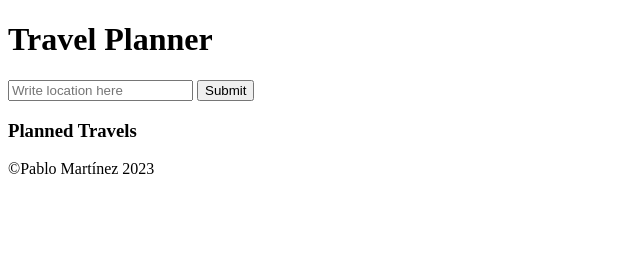
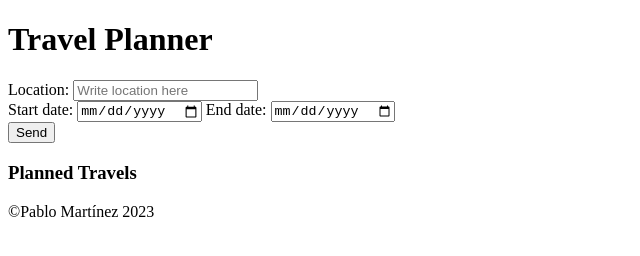
Before and after one commit to pablomartan/travel-app, a plain HTML site: page src/client/html/index.html in a window 1280 px wide. Shown: the whole page, without its empty margins (0-640 px from the left). Drawn offline with Linux system fonts and the light colour scheme.

Commit message:
feat: added form for travel dates

```diff
--- a/src/client/html/index.html
+++ b/src/client/html/index.html
@@ -11,10 +11,17 @@
         </header>
         <section id="planner-container">
             <section id="form-container">
-                <form id="location-form" action="submit">
-                    <input id="location-input" type="text" placeholder="Write location here">
-                    <input id="location-submit" type="submit">
+                <form id="location-form">
+                    <label for="location-input">Location:</label>
+                    <input id="location-input" type="text" name="location-input" placeholder="Write location here">
                 </form>
+                <form id="date-form">
+                    <label for="start-date-input">Start date:</label>
+                    <input id="start-date-input" type="date" name="start-date-input">
+                    <label for="end-date-input">End date:</label>
+                    <input id="end-date-input" type="date" name="end-date-input">
+                </form>
+                <input id="date-submit" type="submit" value="Send">
             </section>
             <section id="plan-container">
                 <h3 id="plan-container-header">Planned Travels</h3>
```
